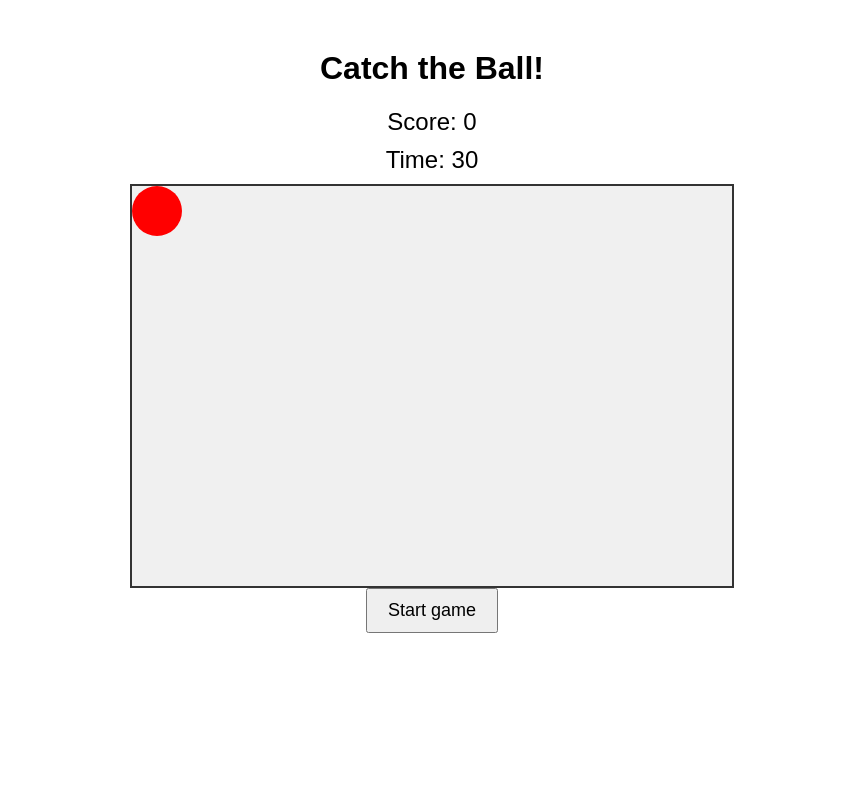
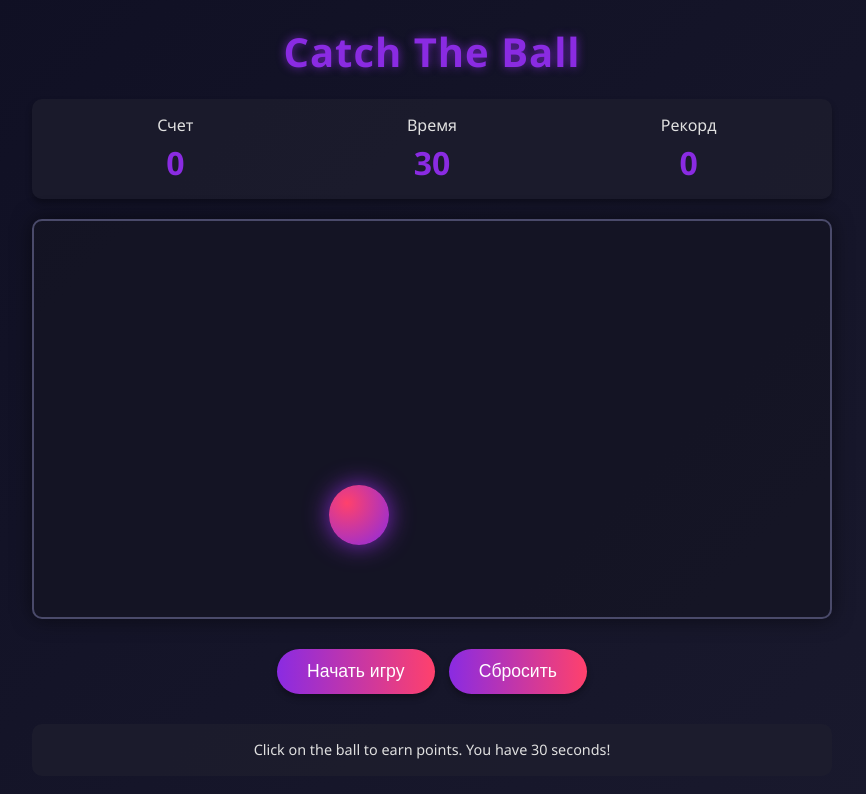
Before and after one commit to rndax/Catch-The-Ball, a plain HTML site: page index.html in a window 1280 px wide. Shown: the whole page, without its empty margins (208-1074 px from the left). Drawn offline with Linux system fonts and the light colour scheme.

Commit message:
Enhance layout and styling for Catch The Ball game
Updated game layout and styles for better user experience.

```diff
--- a/index.html
+++ b/index.html
@@ -1,60 +1,244 @@
 <!DOCTYPE html>
-<html>
 <head>
-    <title>Catch the Ball</title>
+    <meta charset="UTF-8">
+    <meta name="viewport" content="width=device-width, initial-scale=1.0">
+    <title>Catch The Ball</title>
     <style>
-        body { text-align: center; font-family: Arial; margin-top: 50px; }
-        #game { width: 600px; height: 400px; border: 2px solid #333; margin: 0 auto; position: relative; background: #f0f0f0; }
-        #ball { width: 50px; height: 50px; background: red; border-radius: 50%; position: absolute; cursor: pointer; }
-        #score, #timer { font-size: 24px; margin: 10px; }
-        button { padding: 10px 20px; font-size: 18px; }
+        * {
+            margin: 0;
+            padding: 0;
+            box-sizing: border-box;
+        }
+
+        body {
+            background: linear-gradient(135deg, #0f0f23 0%, #1a1a2e 100%);
+            color: #e0e0e0;
+            font-family: 'Segoe UI', Tahoma, Geneva, Verdana, sans-serif;
+            min-height: 100vh;
+            display: flex;
+            flex-direction: column;
+            align-items: center;
+            justify-content: center;
+            padding: 20px;
+        }
+
+        .container {
+            max-width: 800px;
+            width: 100%;
+            text-align: center;
+        }
+
+        h1 {
+            font-size: 2.5rem;
+            margin-bottom: 20px;
+            color: #8a2be2;
+            text-shadow: 0 0 10px rgba(138, 43, 226, 0.7);
+            letter-spacing: 1px;
+        }
+
+        .stats {
+            display: flex;
+            justify-content: space-between;
+            margin-bottom: 20px;
+            background: rgba(30, 30, 46, 0.7);
+            padding: 15px;
+            border-radius: 10px;
+            box-shadow: 0 4px 6px rgba(0, 0, 0, 0.3);
+        }
+
+        .stat-box {
+            flex: 1;
+            margin: 0 10px;
+        }
+
+        .stat-value {
+            font-size: 2rem;
+            font-weight: bold;
+            color: #8a2be2;
+            margin-top: 5px;
+        }
+
+        #game {
+            width: 100%;
+            height: 400px;
+            background: rgba(20, 20, 35, 0.8);
+            border: 2px solid #4a4a6a;
+            border-radius: 10px;
+            margin: 0 auto 20px;
+            position: relative;
+            overflow: hidden;
+            box-shadow: 0 0 20px rgba(0, 0, 0, 0.5);
+        }
+
+        #ball {
+            width: 60px;
+            height: 60px;
+            background: radial-gradient(circle at 30% 30%, #ff416c, #8a2be2);
+            border-radius: 50%;
+            position: absolute;
+            cursor: pointer;
+            box-shadow: 0 0 15px rgba(255, 65, 108, 0.7);
+            transition: transform 0.1s;
+        }
+
+        #ball:hover {
+            transform: scale(1.1);
+        }
+
+        button {
+            background: linear-gradient(to right, #8a2be2, #ff416c);
+            color: white;
+            border: none;
+            padding: 12px 30px;
+            font-size: 1.1rem;
+            border-radius: 50px;
+            cursor: pointer;
+            margin: 10px 5px;
+            transition: all 0.3s;
+            box-shadow: 0 4px 6px rgba(0, 0, 0, 0.3);
+        }
+
+        button:hover {
+            transform: translateY(-3px);
+            box-shadow: 0 6px 8px rgba(0, 0, 0, 0.4);
+        }
+
+        button:active {
+            transform: translateY(1px);
+        }
+
+        .instructions {
+            margin-top: 20px;
+            background: rgba(30, 30, 46, 0.7);
+            padding: 15px;
+            border-radius: 10px;
+            font-size: 0.9rem;
+            line-height: 1.5;
+        }
+
+        .pulse {
+            animation: pulse 1.5s infinite;
+        }
+
+        @keyframes pulse {
+            0% { box-shadow: 0 0 15px rgba(255, 65, 108, 0.7); }
+            50% { box-shadow: 0 0 25px rgba(138, 43, 226, 0.9); }
+            100% { box-shadow: 0 0 15px rgba(255, 65, 108, 0.7); }
+        }
     </style>
 </head>
 <body>
-    <h1>Catch the Ball!</h1>
-    <div id="score">Score: 0</div>
-    <div id="timer">Time: 30</div>
-    <div id="game"><div id="ball"></div></div>
-    <button onclick="startGame()">Start game</button>
+    <div class="container">
+        <h1>Catch The Ball</h1>
+
+        <div class="stats">
+            <div class="stat-box">
+                <div>Счет</div>
+                <div id="score" class="stat-value">0</div>
+            </div>
+            <div class="stat-box">
+                <div>Время</div>
+                <div id="timer" class="stat-value">30</div>
+            </div>
+            <div class="stat-box">
+                <div>Рекорд</div>
+                <div id="high-score" class="stat-value">0</div>
+            </div>
+        </div>
+
+        <div id="game">
+            <div id="ball" class="pulse"></div>
+        </div>
+
+        <div>
+            <button onclick="startGame()">Начать игру</button>
+            <button onclick="resetGame()">Сбросить</button>
+        </div>
+
+        <div class="instructions">
+            <p>Click on the ball to earn points. You have 30 seconds!</p>
+        </div>
+    </div>
 
     <script>
-        let score = 0, timeLeft = 30, gameInterval, timerInterval;
+        let score = 0;
+        let timeLeft = 30;
+        let gameInterval;
+        let timerInterval;
+        let highScore = localStorage.getItem('highScore') || 0;
+
         const ball = document.getElementById('ball');
         const scoreDisplay = document.getElementById('score');
         const timerDisplay = document.getElementById('timer');
+        const highScoreDisplay = document.getElementById('high-score');
+
+        highScoreDisplay.textContent = highScore;
 
         function startGame() {
-            score = 0; timeLeft = 30;
-            scoreDisplay.textContent = `Score: ${score}`;
-            timerDisplay.textContent = `Time: ${timeLeft}`;
-            clearInterval(gameInterval); clearInterval(timerInterval);
+            score = 0;
+            timeLeft = 30;
+            scoreDisplay.textContent = score;
+            timerDisplay.textContent = timeLeft;
+
+            clearInterval(gameInterval);
+            clearInterval(timerInterval);
+
             moveBall();
-            gameInterval = setInterval(moveBall, 600);
+            gameInterval = setInterval(moveBall, 700);
+
             timerInterval = setInterval(() => {
                 timeLeft--;
-                timerDisplay.textContent = `Time: ${timeLeft}`;
-                if(timeLeft <= 0) endGame();
+                timerDisplay.textContent = timeLeft;
+
+                if (timeLeft <= 0) {
+                    endGame();
+                }
             }, 1000);
+        }
+
+        function resetGame() {
+            clearInterval(gameInterval);
+            clearInterval(timerInterval);
+            score = 0;
+            timeLeft = 30;
+            scoreDisplay.textContent = score;
+            timerDisplay.textContent = timeLeft;
+            moveBall();
         }
 
         function moveBall() {
             const gameRect = document.getElementById('game').getBoundingClientRect();
-            const x = Math.random() * (gameRect.width - 50);
-            const y = Math.random() * (gameRect.height - 50);
+            const maxX = gameRect.width - 60;
+            const maxY = gameRect.height - 60;
+
+            const x = Math.random() * maxX;
+            const y = Math.random() * maxY;
+
             ball.style.left = `${x}px`;
             ball.style.top = `${y}px`;
         }
 
         function endGame() {
-            clearInterval(gameInterval); clearInterval(timerInterval);
-            alert(`Game over! Your score: ${score}`);
+            clearInterval(gameInterval);
+            clearInterval(timerInterval);
+
+            if (score > highScore) {
+                highScore = score;
+                highScoreDisplay.textContent = highScore;
+                localStorage.setItem('highScore', highScore);
+                alert(`New record! You scored ${score} points!`);
+            } else {
+                alert(`The game is over! You scored ${score} points. High score: ${highScore}`);
+            }
         }
 
         ball.addEventListener('click', () => {
             score++;
-            scoreDisplay.textContent = `Score: ${score}`;
+            scoreDisplay.textContent = score;
             moveBall();
         });
+
+        moveBall();
     </script>
 </body>
 </html>
```
